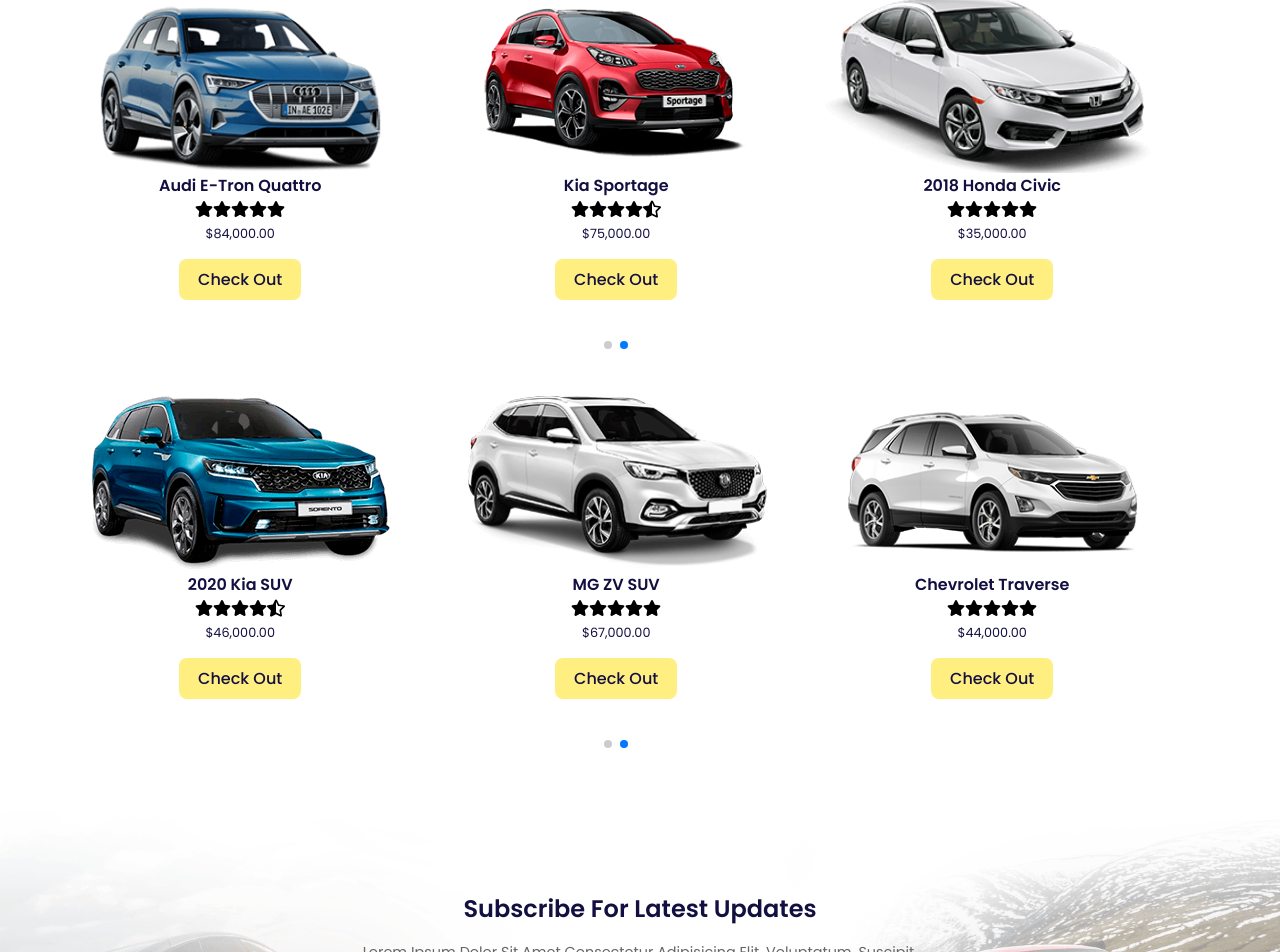
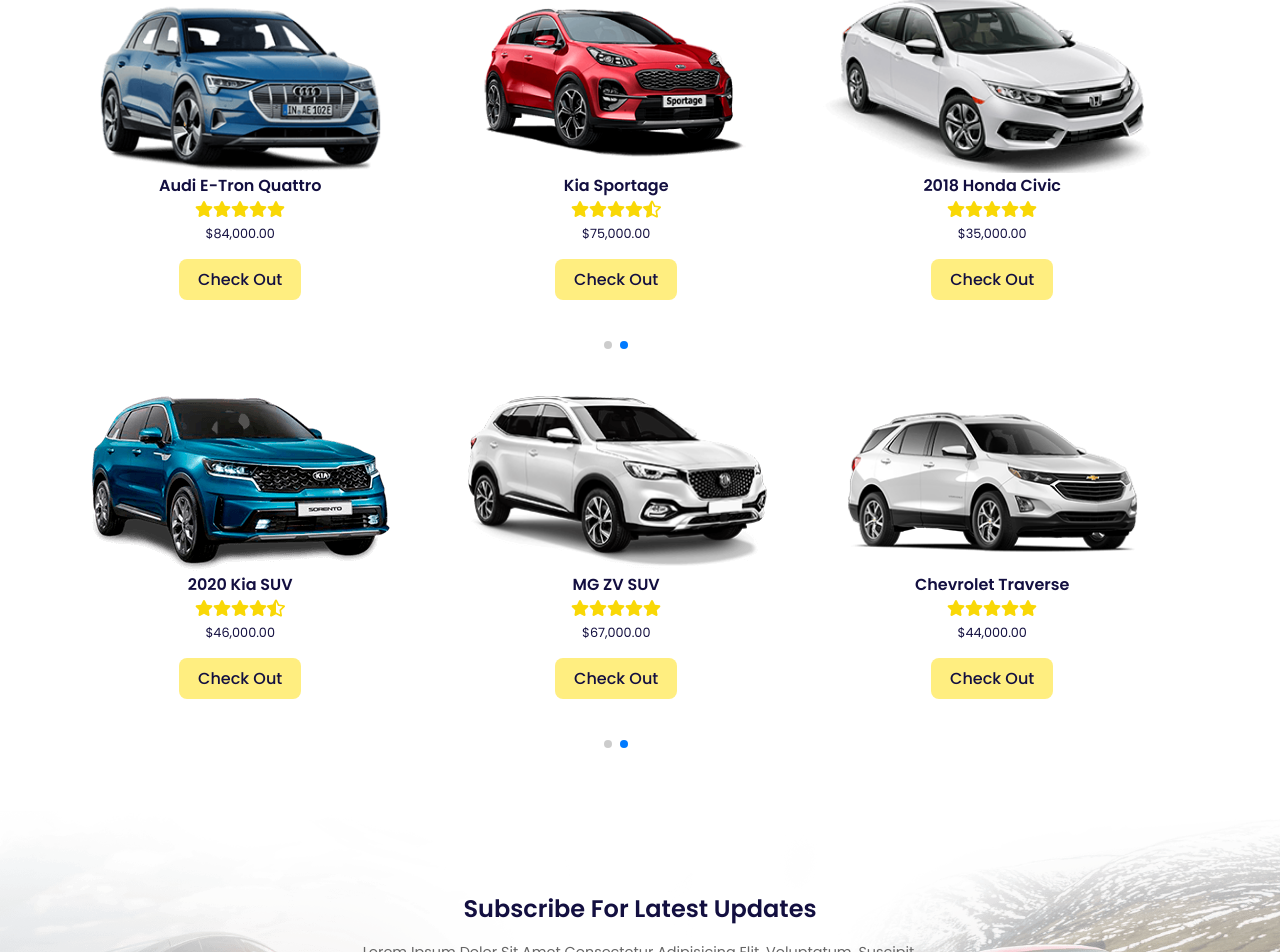
Before and after one commit to ivanepou22/carshop, a React (Create React App) app: page / in a window 1280 px wide. Shown: the part 1576-2528 px from the top of the page. Built offline with nearby package versions, Linux system fonts and the light colour scheme.

Commit message:
Feat: Edit style

```diff
--- a/src/Components/Swipeslider.css
+++ b/src/Components/Swipeslider.css
@@ -29,10 +29,9 @@
     padding:1rem 0;
 } */
 
-/* .featured .featured-swiper-slide  .content .stars i{
-    font-size: 1.7rem;
+.content .stars{
     color:var(--yellow);
-} */
+}
 
 .featured .featured-swiper-slide  .content .price{
     font-size: .8rem;
```
